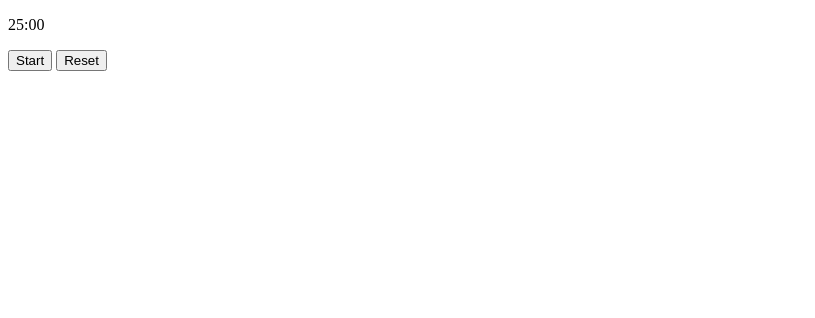
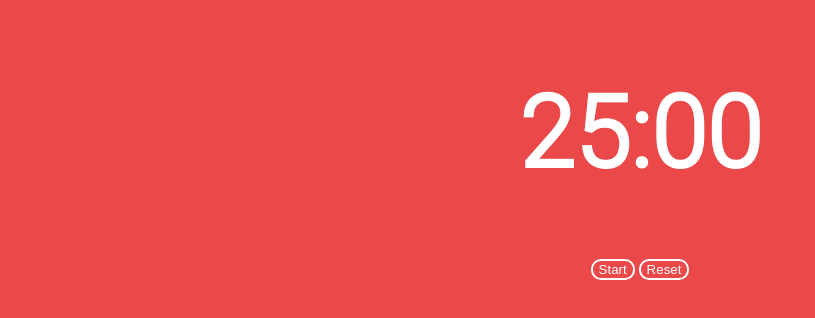
Before and after one commit to fryfrankster/pomodoro-timer, a plain HTML site: page index.html in a window 1280 px wide. Both pictures are taken after a click on the button "Reset". Shown: the whole page, without its empty margins (0-815 px from the left). Drawn offline with Linux system fonts and the light colour scheme.

Commit message:
Updated backgroundColor when status changed - Cleaned up code

```diff
--- a/css/styles.css
+++ b/css/styles.css
@@ -0,0 +1,32 @@
+@import url('https://fonts.googleapis.com/css2?family=Poppins:wght@500&family=Roboto:wght@300&display=swap');
+
+:root {
+    --focusBackgroundColor: #eb4949;
+    --fontColor: #fff;
+}
+
+body {
+    font-family: 'Roboto', sans-serif;
+    color: var(--fontColor);
+    background-color: var(--focusBackgroundColor);
+    height: 100%;
+    display: grid;
+    place-items: center;
+}
+
+button {
+    color: var(--fontColor);
+    background: rgba(0, 0, 0, 0);
+    border: solid 2px #fff;
+    border-radius: 10px;
+    cursor: pointer;
+}
+
+#time-remaining {
+    font-size: 100px;
+}
+
+#wrapper {
+    display: grid;
+    place-items: center;
+}
--- a/index.html
+++ b/index.html
@@ -9,11 +9,13 @@
     <link rel="stylesheet" type="text/css" href="./css/styles.css" />
 </head>
 <body>
-    <div>
-        <p id="timeRemaining">25:00</p>
-        <button id="startButton" onclick="onStartButtonClicked()">Start</button>
-        <button id="stopButton" onclick="onStopButtonClicked()">Stop</button>
-        <button id="resetButton" onclick="onResetButtonClicked()">Reset</button>
+    <div id="wrapper">
+        <h1 id="time-remaining"></h1>
+        <div id="buttons">
+            <button id="start-button" onclick="onStartButtonClicked()">Start</button>
+            <button id="stop-button" onclick="onStopButtonClicked()">Stop</button>
+            <button id="reset-button" onclick="onResetButtonClicked()">Reset</button>
+        </div>
     </div>
 </body>
 </html>
--- a/js/pomodoro.js
+++ b/js/pomodoro.js
@@ -3,9 +3,9 @@ const shortBreakMinutes = 5;
 const longBreakMinutes = 15;
 
 const workingStatuses = {
-    "focus" : focusMinutes,
-    "shortBreak" : shortBreakMinutes,
-    "longBreak": longBreakMinutes
+    focus: focusMinutes,
+    shortBreak: shortBreakMinutes,
+    longBreak: longBreakMinutes
 }
 
 let workStatus = "focus";
@@ -14,20 +14,25 @@ let timeRemaining = statusMinutes * 60;
 let pomodoros = 0;
 let intervalID;
 
+const stopButton = document.getElementById("stop-button");
+const startButton = document.getElementById("start-button");
+const timeRemainingEl = document.getElementById("time-remaining");
+
+stopButton.hidden = true;
+
 const hideStartButton = () => {
-    document.getElementById("startButton").hidden = true;
-    document.getElementById("stopButton").hidden = false;
+    startButton.hidden = true;
+    stopButton.hidden = false;
 }
 
 const hideStopButton = () => {
-    document.getElementById("startButton").hidden = false;
-    document.getElementById("stopButton").hidden = true;
+    startButton.hidden = false;
+    stopButton.hidden = true;
 }
 
 const onStartButtonClicked = () => {
     intervalID = setInterval(updateTimeRemaining, 1000);
     hideStartButton();
-    console.log(workStatus);
 }
 
 const onStopButtonClicked = () => {
@@ -37,7 +42,7 @@ const onStopButtonClicked = () => {
 
 const onResetButtonClicked = () => {
     clearInterval(intervalID);
-    document.getElementById("timeRemaining").innerHTML = `${statusMinutes}:00`;
+    timeRemainingEl.innerText = `${statusMinutes}:00`;
     timeRemaining = statusMinutes * 60;
     hideStopButton();
 }
@@ -45,37 +50,54 @@ const onResetButtonClicked = () => {
 const updateTimeRemaining = () => {
     timeRemaining--;
     const { minutes, seconds } = formatTime(timeRemaining);
-    document.getElementById("timeRemaining").innerHTML = `${minutes}:${seconds}`;
-    isTimeFinished();
+    timeRemainingEl.innerText = `${minutes}:${seconds}`;
+    if (timeRemaining < 0) {
+        updateWorkStatus()
+    }
 }
 
-const isTimeFinished = () => {
-    if (timeRemaining < 0) {
+const updateWorkStatus = () => {
     if (workStatus === "focus") {
         pomodoros++;
         workStatus = pomodoros % 4 === 0 ? "longBreak" : "shortBreak";
     } else {
         workStatus = "focus";
     }
+
+    updateBackground();
+
     statusMinutes = workingStatuses[workStatus];
     timeRemaining = statusMinutes * 60;
     const { minutes, seconds } = formatTime(timeRemaining);
 
     hideStopButton();
 
-        document.getElementById("timeRemaining").innerHTML = `${minutes}:${seconds}`;
+    timeRemainingEl.innerText = `${minutes}:${seconds}`;
     clearInterval(intervalID);
 }
+
+const updateBackground = () => {
+    let backgroundColor;
+        switch (workStatus) {
+            case "focus":
+                backgroundColor = "red";
+                break
+            case "shortBreak":
+                backgroundColor = "orange";
+                break
+            case "longBreak":
+                backgroundColor = "blue";
+                break
+        }
+    document.body.style.backgroundColor = backgroundColor;
 }
 
 const formatTime = (time) => {
     let minutes = Math.floor(time / 60);
     let seconds = time % 60;
     seconds = seconds < 10 ? '0' + seconds : seconds;
-    return {
-        "minutes": minutes,
-        "seconds": seconds
-    }
+    return { minutes, seconds };
 }
 
-document.getElementById("stopButton").hidden = true;
+const {minutes, seconds} = formatTime(timeRemaining);
+timeRemainingEl.innerText = `${minutes}:${seconds}`;
```
Lines whose indentation alone changed are shown as unchanged.
